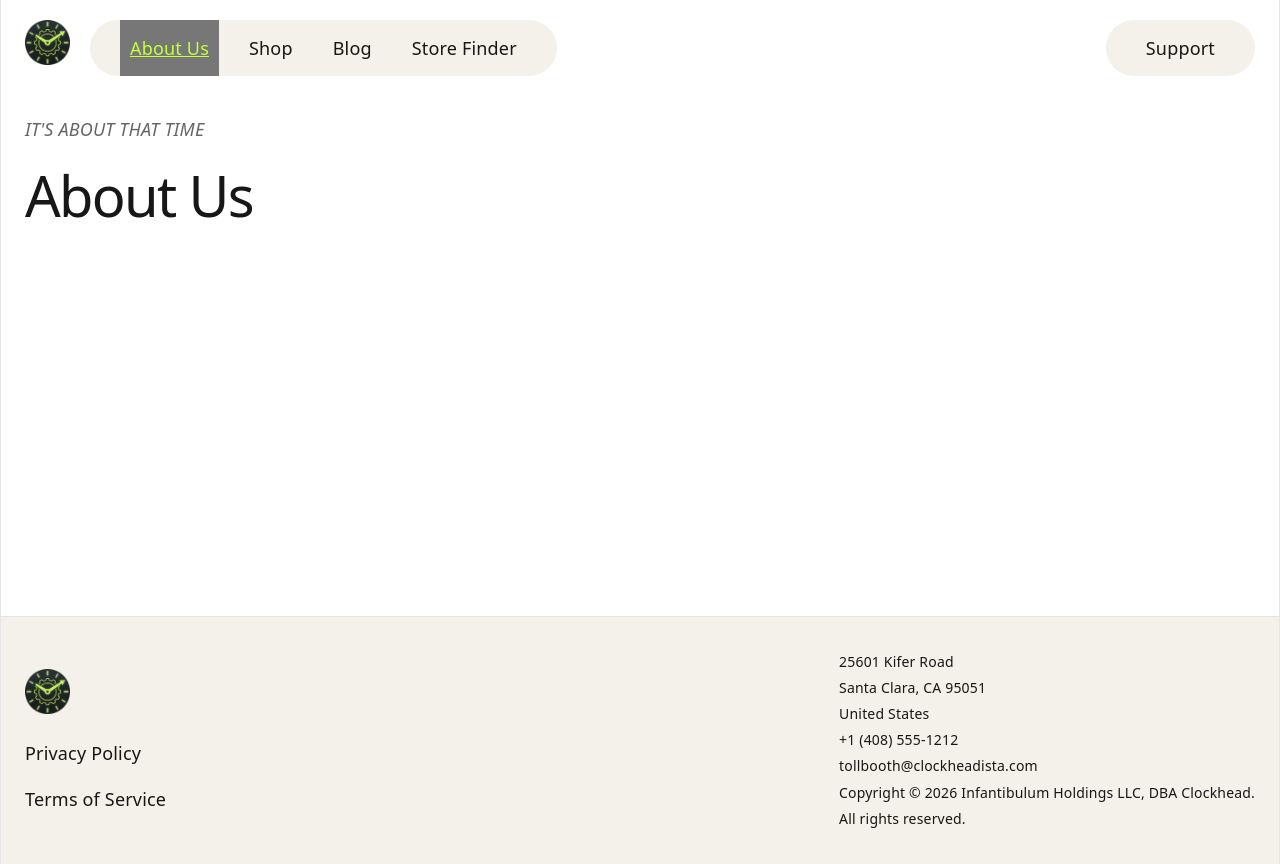
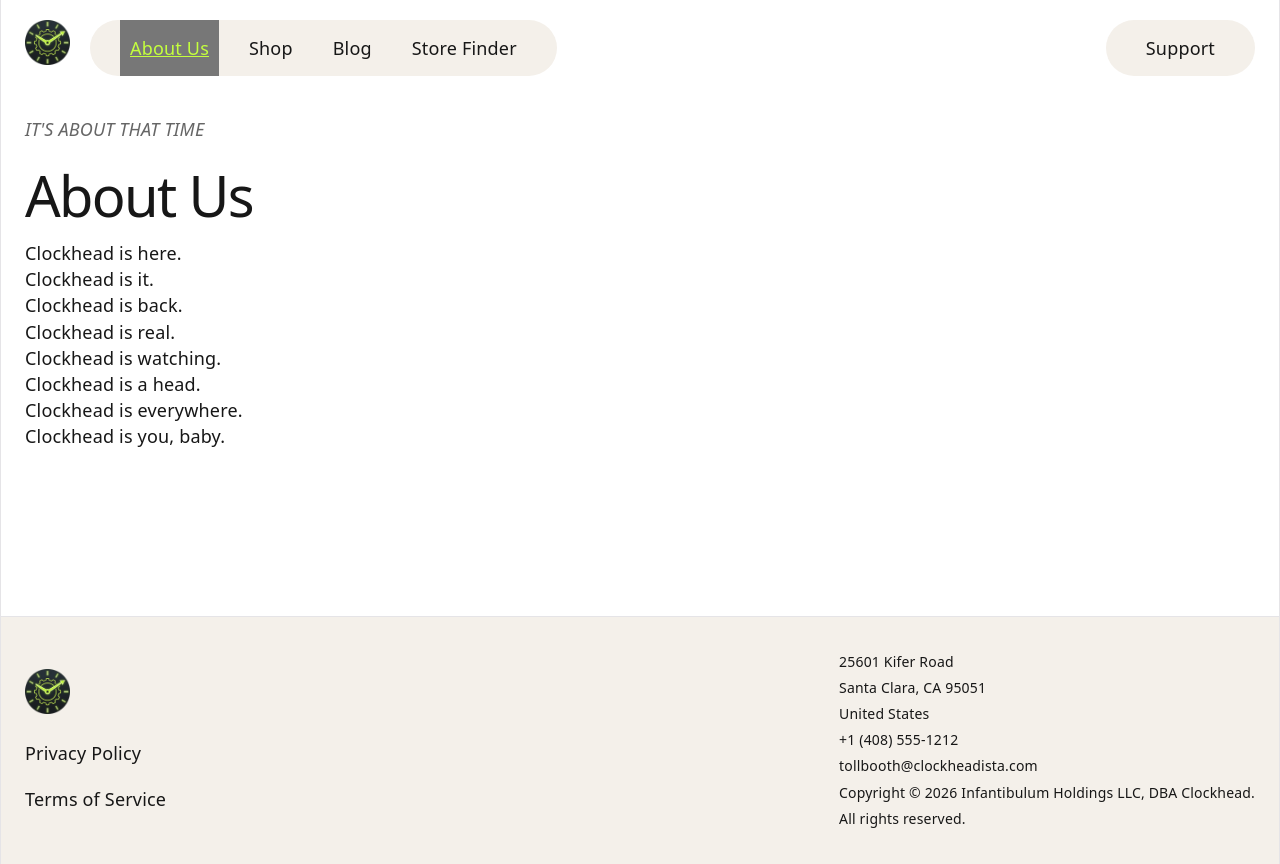
Before and after one commit to fscarlett/clockhead, a React (Vite) app: page /about in a window 1280 px wide. Built offline with nearby package versions, Linux system fonts and the light colour scheme.

Commit message:
multicolored product cards

```diff
--- a/src/components/ProductCard.tsx
+++ b/src/components/ProductCard.tsx
@@ -1,5 +1,13 @@
 import { Link } from 'react-router'
 import styles from '../styles/ProductCard.module.css'
+
+const bgArray = [
+  'var(--a7)',
+  'var(--accent)',
+  'var(--a3)',
+  'var(--a4)',
+  'var(--a6)',
+]
 
 function ProductCard({
   product,
@@ -14,14 +22,21 @@ function ProductCard({
     image: string
   }
 }) {
+  const productBg = bgArray[product.id % bgArray.length]
+
   const productImage = product.image || '/hello-kitty-wall-clock-small.png' // Default image if none provided
+
+  const cardStyle = {
+    backgroundColor: productBg,
+  }
+
   return (
     <div>
       <Link
         to={`/product/${product.id}`}
         className={styles['product-card-link']}
       >
-        <div className={styles['product-card']}>
+        <div className={`${styles['product-card']}`} style={cardStyle}>
           <div className={styles['product-card-header']}>
             <div className={styles['tags-wrapper']}>
               {product.tags?.map((tag) => (
--- a/src/index.css
+++ b/src/index.css
@@ -7,6 +7,12 @@
   --card-bg: #f4f0ea;
   --pill-bg: #ddf;
   --accent: #c4ff3e;
+  --a2: #c9e3e5;
+  --a3: #c6a3e7;
+  --a4: #67d1cc;
+  --a5: #b5084f;
+  --a6: #fe488a;
+  --a7: #4cc4f6;
   --accent-bg: rgba(170, 59, 255, 0.1);
   --accent-border: rgba(170, 59, 255, 0.5);
   --social-bg: rgba(244, 243, 236, 0.5);
--- a/src/pages/About.tsx
+++ b/src/pages/About.tsx
@@ -5,6 +5,14 @@ function AboutPage() {
         <p className='tagline'>it's about that time</p>
 
         <h1>About Us</h1>
+        <p>Clockhead is here.</p>
+        <p>Clockhead is it.</p>
+        <p>Clockhead is back.</p>
+        <p>Clockhead is real.</p>
+        <p>Clockhead is watching.</p>
+        <p>Clockhead is a head.</p>
+        <p>Clockhead is everywhere.</p>
+        <p>Clockhead is you, baby.</p>
       </div>
     </main>
   )
--- a/src/styles/PostCard.module.css
+++ b/src/styles/PostCard.module.css
@@ -18,7 +18,7 @@
 .post-card-image-wrapper {
   position: relative;
   width: 150px;
-  height: 150px;
+  height: 140px;
   overflow: hidden;
   border-radius: 8px;
 }
```
